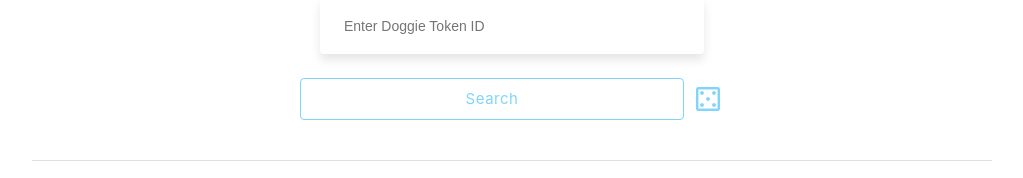
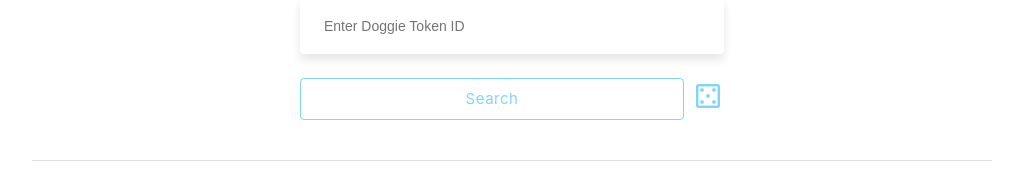
Before and after one commit to frankdavidcorona/thedoggies, a Vue app: page / in a window 1280 px wide. Shown: the part 188-366 px from the top of the page, without its empty margins (128-1151 px from the left). Built offline with nearby package versions, Linux system fonts and the light colour scheme.

Commit message:
chore: add ability to emit doggie token on type into search input

```diff
--- a/src/components/DoggiesSearchForm.vue
+++ b/src/components/DoggiesSearchForm.vue
@@ -1,20 +1,45 @@
+<script lang="ts">
+export default {
+  data() {
+    return {
+      doggieToken: "",
+    };
+  },
+  methods: {
+    onSearchDoggies() {
+      if (this.doggieToken) {
+        this.$emit("doggieToken", this.doggieToken);
+      }
+    },
+  },
+};
+</script>
+
 <template>
   <div class="container">
     <div class="container__item">
       <div class="container__label">Token ID</div>
-      <form class="form">
+      <form class="form" @submit.prevent="onSearchDoggies">
         <input
           type="text"
           class="form__field"
+          id="doggieToken"
+          v-model="doggieToken"
           placeholder="Enter Doggie Token ID"
         />
       </form>
-    </div>
-    <div class="container__buttons">
-      <button type="button" class="btn btn__primary">Search</button>
-      <span class="material-symbols-outlined container__buttons__random">
-        casino
-      </span>
+      <div class="container__buttons">
+        <!-- Search doggies -->
+        <button class="btn btn__primary" @click="onSearchDoggies">
+          Search
+        </button>
+        <!-- Random search for doggies -->
+        <button class="btn">
+          <span class="material-symbols-outlined container__buttons__random">
+            casino
+          </span>
+        </button>
+      </div>
     </div>
   </div>
 </template>
@@ -99,7 +124,7 @@ h3 {
 .form {
   &__field {
     font-size: 14px;
-    width: 24rem;
+    width: 100%;
     background: #fff;
     color: $input-text-color;
     box-shadow: 0 6px 10px 0 rgba(0, 0, 0, 0.1);
```
